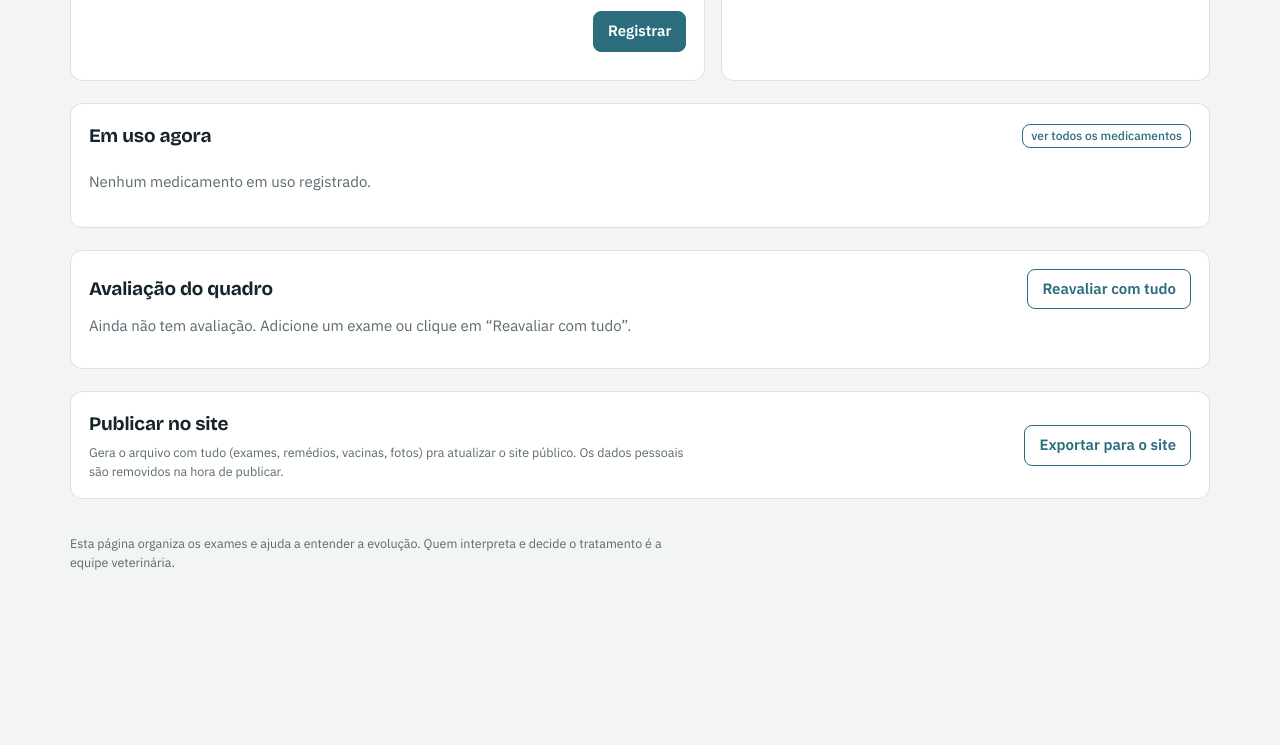
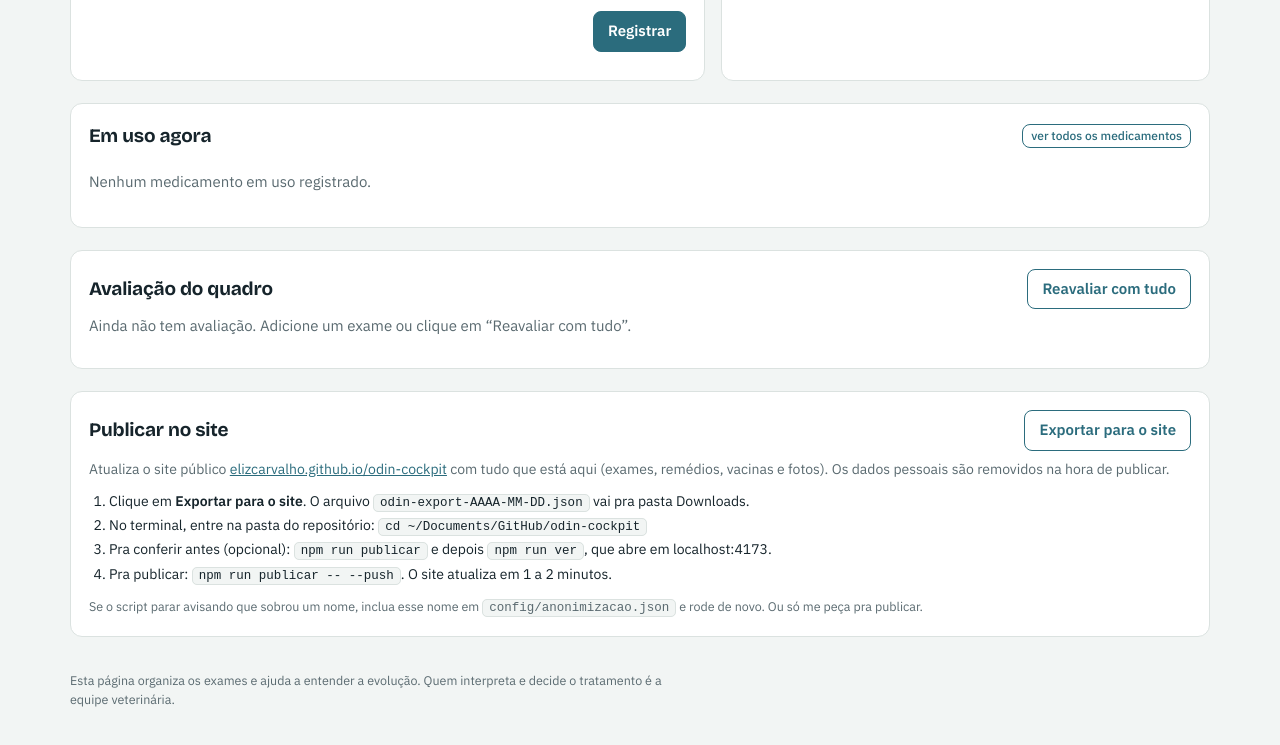
Before and after one commit to ElizCarvalho/odin-cockpit, a website: page artifact/index.html in a window 1280 px wide. Shown: the part 623-1368 px from the top of the page. Before the commit the page ends 1271 px from the top, so only its background shows below. Drawn offline with nearby package versions, Linux system fonts and the light colour scheme.

Commit message:
Card de publicar com passo a passo
Co-Authored-By: Claude Opus 5.5 <noreply@anthropic.com>
Claude-Session: https://claude.ai/code/session_019fawiRXe4d9o1vbSG3281y

```diff
--- a/artifact/index.html
+++ b/artifact/index.html
@@ -191,7 +191,11 @@ select { font: inherit; color: var(--ink); background: var(--bg); border: 1px so
 .comp { margin: 4px 0 2px; padding-left: 18px; font-size: 13px; color: var(--muted); }
 .comp li { margin: 1px 0; }
 body.ro .wr { display: none !important; }
-.pubcard { display: flex; gap: 12px; align-items: center; justify-content: space-between; flex-wrap: wrap; }
+.pubhead { display: flex; gap: 12px; align-items: center; justify-content: space-between; flex-wrap: wrap; }
+.pubtxt { margin: 8px 0 10px; color: var(--muted); font-size: 14px; line-height: 1.5; max-width: none; }
+.pubtxt a { color: var(--accent); }
+.pubsteps { margin: 0 0 10px; padding-left: 20px; font-size: 14px; line-height: 1.7; }
+.pubsteps code, #pubCard .note code { font-size: 12.5px; background: var(--bg); border: 1px solid var(--line); border-radius: 5px; padding: 1px 6px; white-space: nowrap; }
 </style>
 </head>
 <body>
@@ -277,9 +281,16 @@ body.ro .wr { display: none !important; }
     <div id="analysis" class="analysis"><p class="muted">Carregando…</p></div>
     <p class="note" id="anMeta"></p>
   </section>
-    <section class="card wr pubcard" id="pubCard">
-      <div><h2>Publicar no site</h2><p class="note" style="margin:4px 0 0">Gera o arquivo com tudo (exames, remédios, vacinas, fotos) pra atualizar o site público. Os dados pessoais são removidos na hora de publicar.</p></div>
-      <button id="pubBtn" class="ghost">Exportar para o site</button>
+    <section class="card wr" id="pubCard">
+      <div class="pubhead"><h2>Publicar no site</h2><button id="pubBtn" class="ghost">Exportar para o site</button></div>
+      <p class="pubtxt">Atualiza o site público <a href="https://elizcarvalho.github.io/odin-cockpit/" target="_blank" rel="noopener">elizcarvalho.github.io/odin-cockpit</a> com tudo que está aqui (exames, remédios, vacinas e fotos). Os dados pessoais são removidos na hora de publicar.</p>
+      <ol class="pubsteps">
+        <li>Clique em <b>Exportar para o site</b>. O arquivo <code>odin-export-AAAA-MM-DD.json</code> vai pra pasta Downloads.</li>
+        <li>No terminal, entre na pasta do repositório: <code>cd ~/Documents/GitHub/odin-cockpit</code></li>
+        <li>Pra conferir antes (opcional): <code>npm run publicar</code> e depois <code>npm run ver</code>, que abre em localhost:4173.</li>
+        <li>Pra publicar: <code>npm run publicar -- --push</code>. O site atualiza em 1 a 2 minutos.</li>
+      </ol>
+      <p class="note" style="margin:0; max-width:none">Se o script parar avisando que sobrou um nome, inclua esse nome em <code>config/anonimizacao.json</code> e rode de novo. Ou só me peça pra publicar.</p>
     </section>
   </div>
 
```
Also changed, not shown: docs/index.html (+15 -4 lines).
